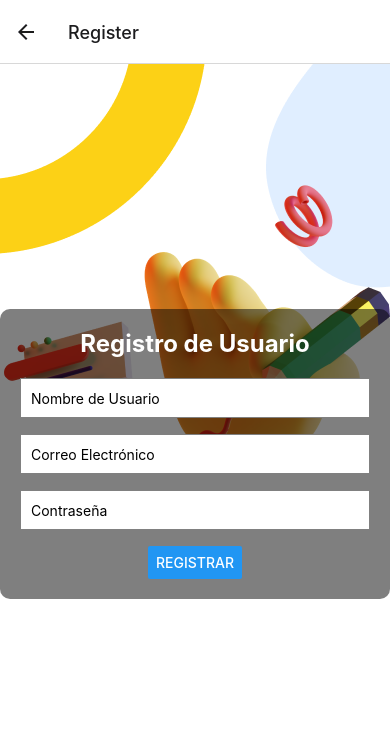
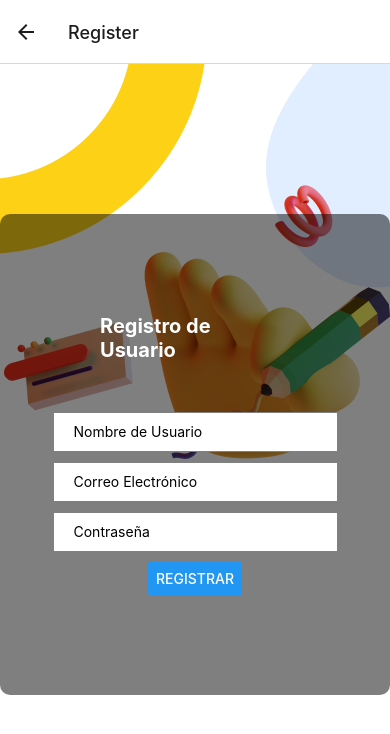
Before and after one commit to federico501/BOOKAPP, a React Native app: screen /Register in a window 390 px wide. Shown: the top 734 px of the page. Built offline with nearby package versions, Linux system fonts and the light colour scheme.

Commit message:
se modifica el css

```diff
--- a/screens/RegisterScreen.js
+++ b/screens/RegisterScreen.js
@@ -54,28 +54,30 @@ const styles = StyleSheet.create({
     flex: 1,
     justifyContent: 'center',
     alignItems: 'right',
+
   },
   content: {
     backgroundColor: 'rgba(0, 0, 0, 0.5)', // Fondo semitransparente para resaltar el formulario
-    padding: 20,
+    padding: 100,
     borderRadius: 10,
     alignItems: 'center',
   },
   title: {
-    fontSize: 24,
+    fontSize: 20,
     fontWeight: 'bold',
     color: 'white',
-    marginBottom: 20,
+    marginBottom: 50,
   },
   input: {
-    width: '100%',
+    width: '150%',
     height: 40,
     borderColor: 'gray',
     borderWidth: 1,
-    marginBottom: 16,
-    paddingHorizontal: 10,
+    marginBottom: 10,
+    paddingHorizontal: 20,
     backgroundColor: 'white',
     alignItems: 'center',
+
   },
 });
 
```
